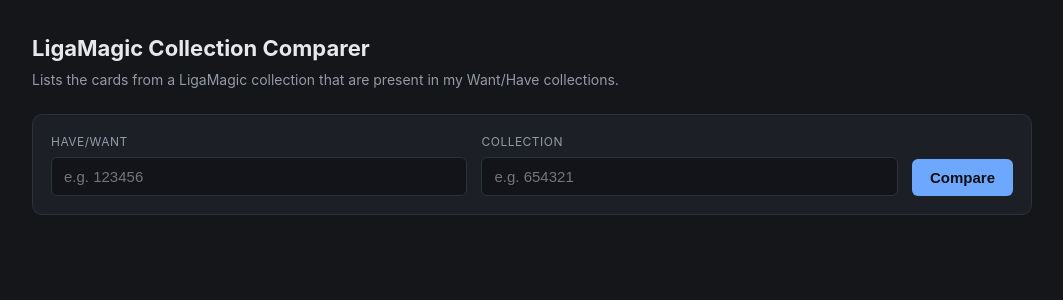
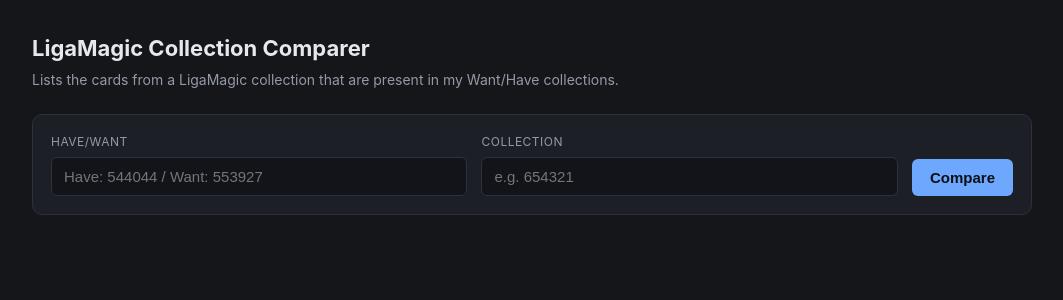
Before and after one commit to rplemos/ligamagic_collection, a Flask app: page / in a window 1280 px wide. Shown: the top 300 px of the page, without its empty margins (108-1171 px from the left). Run offline with Flask 3, Linux system fonts and the light colour scheme.

Commit message:
Text changes

```diff
--- a/templates/index.html
+++ b/templates/index.html
@@ -89,7 +89,7 @@
     <form id="form">
       <div class="field">
         <label for="c1">Have/Want</label>
-        <input id="c1" name="c1" placeholder="e.g. 123456" autocomplete="off" required>
+        <input id="c1" name="c1" placeholder="Have: 544044 / Want: 553927" autocomplete="off" required>
       </div>
       <div class="field">
         <label for="c2">Collection</label>
```
